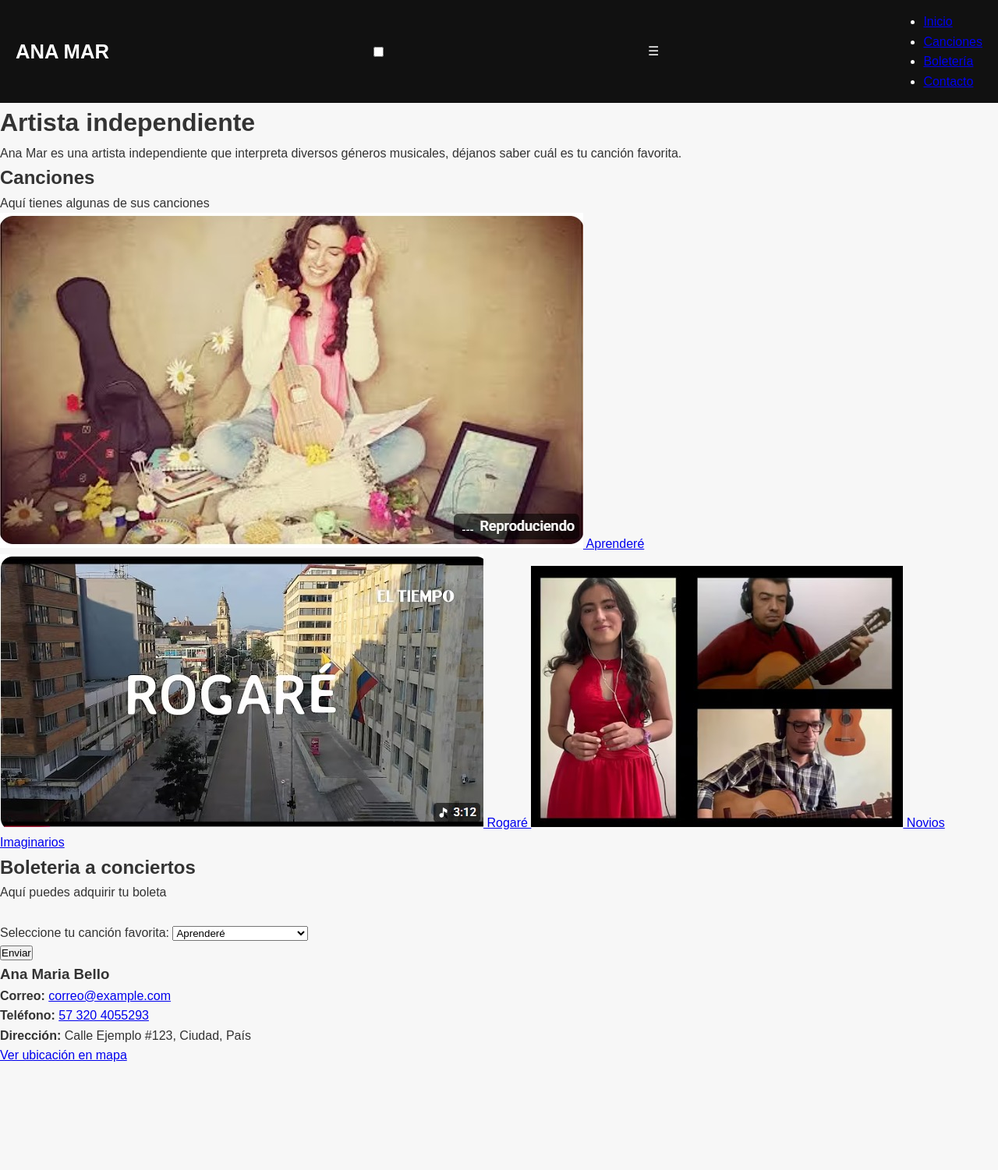
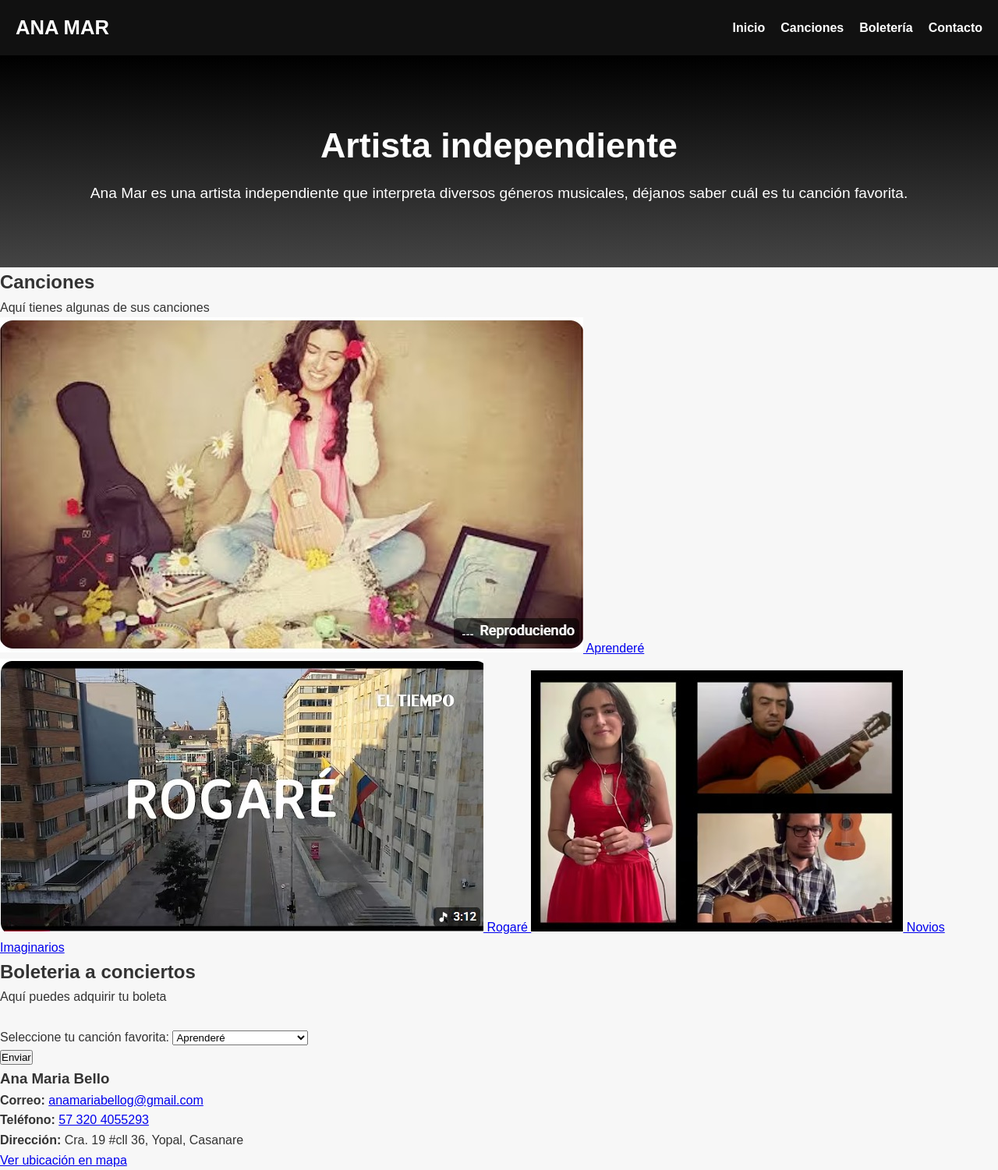
Before and after one commit to anamariabellog-beep/Pagina_anamar, a plain HTML site: page index.html in a window 1280 px wide. Shown: the whole page at 78% size. Before the commit the page ends 1367 px from the top, so only its background shows below. Drawn offline with Linux system fonts and the light colour scheme.

Commit message:
se avanzo en el css

```diff
--- a/index.html
+++ b/index.html
@@ -78,7 +78,7 @@
             <h3>Ana Maria Bello</h3>
 
             <p><strong>Correo:</strong>
-                <a href="mailto:correo@example.com">correo@example.com</a>
+                <a href="anamariabellog@gmail.com">anamariabellog@gmail.com</a>
             </p>
 
             <p><strong>Teléfono:</strong>
@@ -86,10 +86,10 @@
             </p>
 
             <p><strong>Dirección:</strong>
-                Calle Ejemplo #123, Ciudad, País
+                Cra. 19 #cll 36, Yopal, Casanare
             </p>
 
-            <a href="https://www.google.com/maps?q=Calle+Ejemplo+123" class="btn-mapa" target="_blank">
+            <a href="https://maps.app.goo.gl/VeVQBWDvetREhKzx6" class="btn-mapa" target="_blank">
                 Ver ubicación en mapa
              </a>
              </div>
--- a/styles.css
+++ b/styles.css
@@ -1,6 +1,4 @@
- /* ============================
-   ESTILOS GENERALES
-============================ */
+ /* ESTILOS GENERALES */
 * {
     margin: 0;
     padding: 0;
@@ -31,3 +29,52 @@ body {
     font-size: 1.6rem;
     font-weight: bold;
 }
+
+/* Ocultar checkbox */
+#menu-toggle {
+    display: none;
+}
+
+.menu-icon {
+    display: none;
+    font-size: 2rem;
+    cursor: pointer;
+    color: #fff;
+}
+
+/* Menu normal */
+.menu {
+    list-style: none;
+    display: flex;
+    gap: 20px;
+}
+
+.menu li a {
+    color: #fff;
+    text-decoration: none;
+    font-weight: bold;
+    transition: 0.3s;
+}
+
+.menu li a:hover {
+    color: #ffcc00;
+}
+
+/* ============================
+   HEADER
+============================ */
+.site-headers {
+    text-align: center;
+    padding: 80px 20px;
+    background: linear-gradient(to bottom, #000000, #444);
+    color: white;
+}
+
+.site-headers h1 {
+    font-size: 2.8rem;
+}
+
+.subtitle {
+    font-size: 1.2rem;
+    margin-top: 10px;
+}
```
